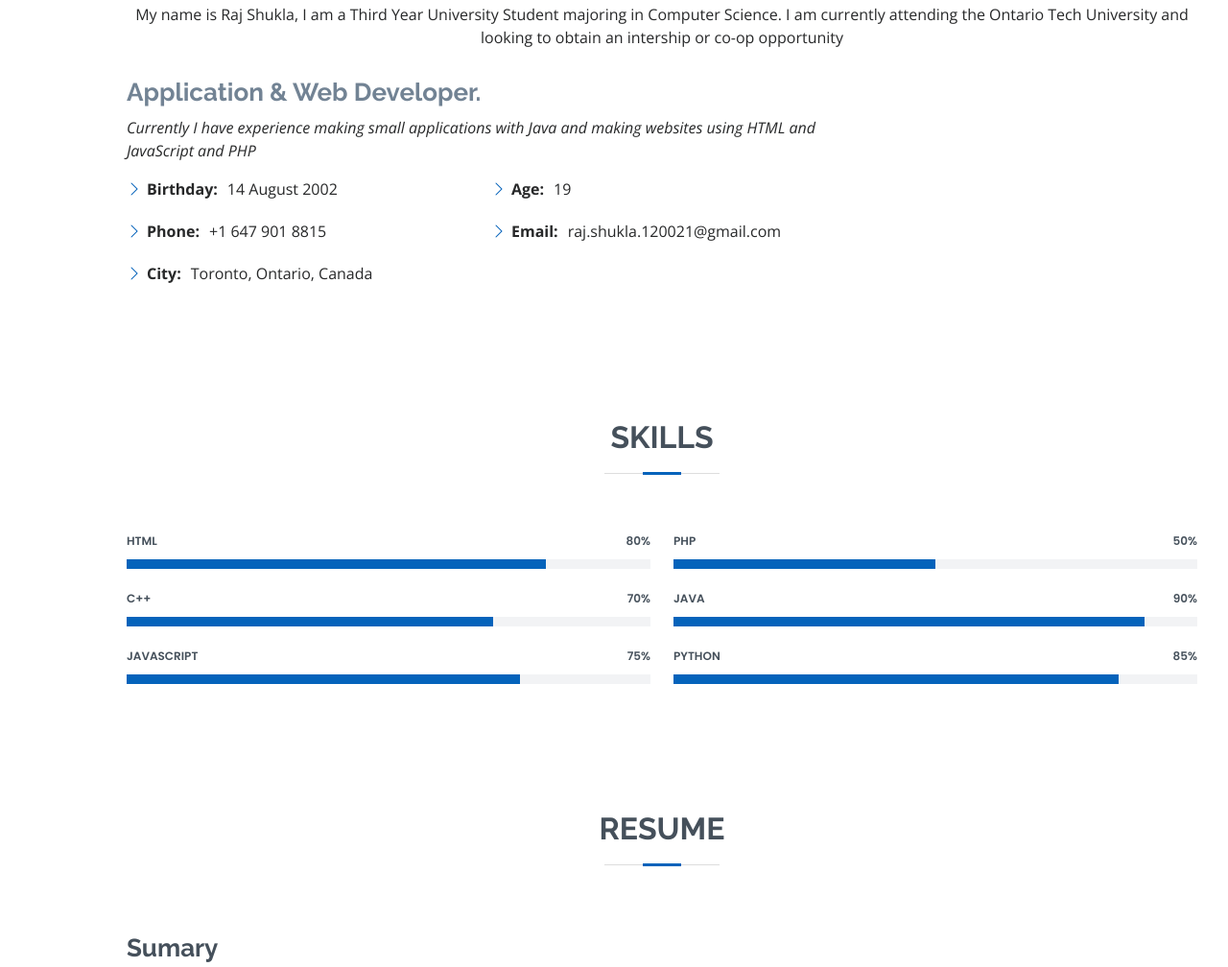
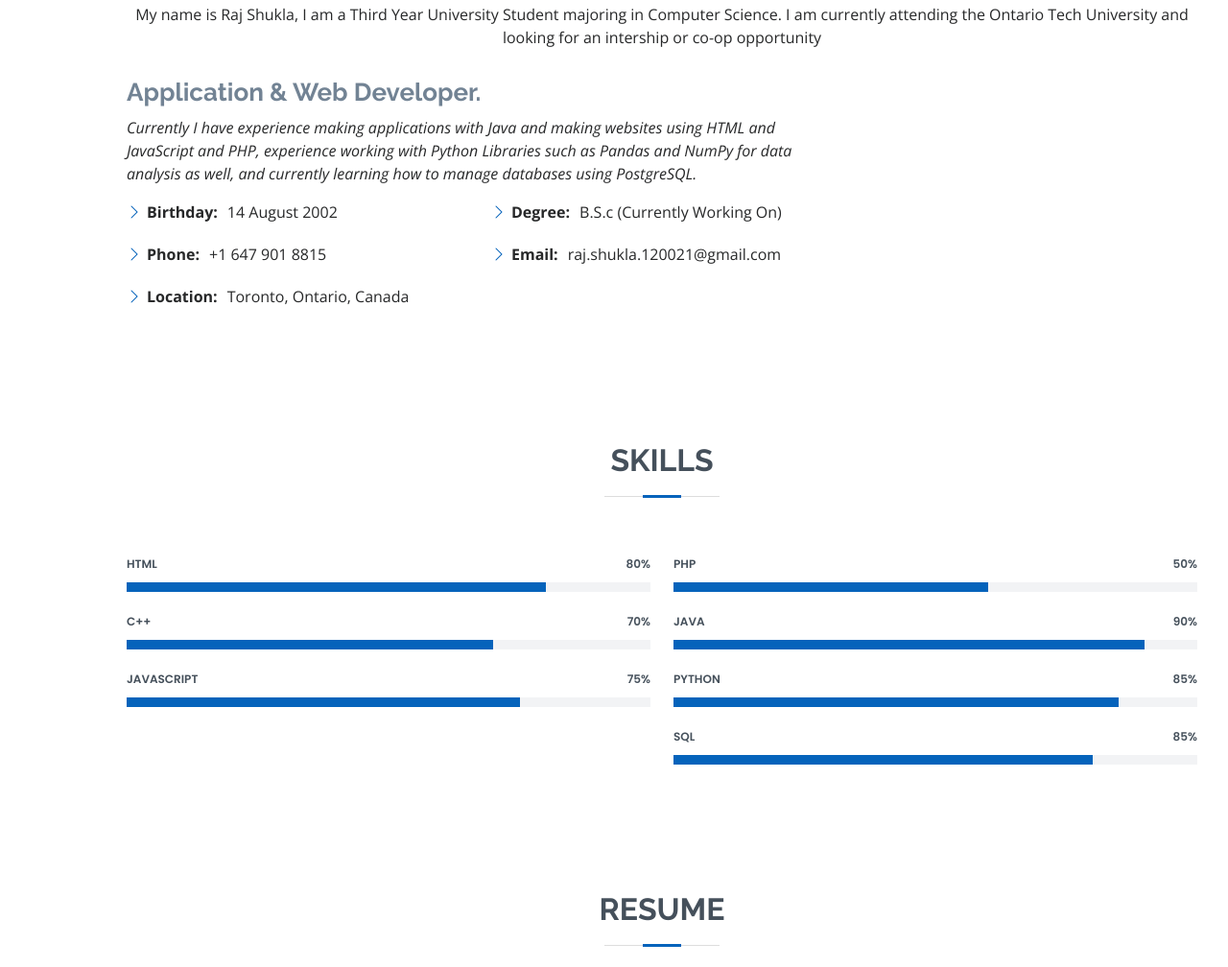
Before and after one commit to Raj-Shukla-2002/rajshukla, a plain HTML site: page index.html in a window 1280 px wide. Shown: the part 935-1943 px from the top of the page at 96% size. Drawn offline with nearby package versions, Linux system fonts and the light colour scheme.

Commit message:
Update index.html

```diff
--- a/index.html
+++ b/index.html
@@ -70,7 +70,7 @@
 
         <div class="section-title">
           <h2>About</h2>
-          <p>My name is Raj Shukla, I am a Third Year University Student majoring in Computer Science. I am currently attending the Ontario Tech University and looking to obtain an intership or co-op opportunity</p>
+          <p>My name is Raj Shukla, I am a Third Year University Student majoring in Computer Science. I am currently attending the Ontario Tech University and looking for an intership or co-op opportunity</p>
         </div>
 
         <div class="row">
@@ -80,20 +80,19 @@
           <div class="col-lg-8 pt-4 pt-lg-0 content">
             <h3>Application &amp; Web Developer.</h3>
             <p class="fst-italic">
-              Currently I have experience making small applications with Java and making websites using HTML and JavaScript and PHP
+              Currently I have experience making applications with Java and making websites using HTML and JavaScript and PHP, experience working with Python Libraries such as Pandas and NumPy for data analysis as well, and currently learning how to manage databases using PostgreSQL.
             </p>
             <div class="row">
               <div class="col-lg-6">
                 <ul>
                   <li><i class="bi bi-chevron-right"></i> <strong>Birthday:</strong> <span>14 August 2002</span></li>
                   <li><i class="bi bi-chevron-right"></i> <strong>Phone:</strong> <span>+1 647 901 8815</span></li>
-                  <li><i class="bi bi-chevron-right"></i> <strong>City:</strong> <span>Toronto, Ontario, Canada</span></li>
+                  <li><i class="bi bi-chevron-right"></i> <strong>Location:</strong> <span>Toronto, Ontario, Canada</span></li>
                 </ul>
               </div>
               <div class="col-lg-6">
                 <ul>
-                  <li><i class="bi bi-chevron-right"></i> <strong>Age:</strong> <span>19</span></li>
-                  <!--<li><i class="bi bi-chevron-right"></i> <strong>Degree:</strong> <span>B.S.c (Currently working on)</span></li>-->
+                  <li><i class="bi bi-chevron-right"></i> <strong>Degree:</strong> <span>B.S.c (Currently Working On)</span></li>
                   <li><i class="bi bi-chevron-right"></i> <strong>Email:</strong> <span>raj.shukla.120021@gmail.com</span></li>
                 </ul>
               </div>
@@ -145,7 +144,7 @@
             <div class="progress">
               <span class="skill">PHP <i class="val">50%</i></span>
               <div class="progress-bar-wrap">
-                <div class="progress-bar" role="progressbar" aria-valuenow="50" aria-valuemin="0" aria-valuemax="100"></div>
+                <div class="progress-bar" role="progressbar" aria-valuenow="60" aria-valuemin="0" aria-valuemax="100"></div>
               </div>
             </div>
 
@@ -160,6 +159,13 @@
               <span class="skill">Python <i class="val">85%</i></span>
               <div class="progress-bar-wrap">
                 <div class="progress-bar" role="progressbar" aria-valuenow="85" aria-valuemin="0" aria-valuemax="100"></div>
+              </div>
+            </div>
+
+            <div class="progress">
+              <span class="skill">SQL <i class="val">85%</i></span>
+              <div class="progress-bar-wrap">
+                <div class="progress-bar" role="progressbar" aria-valuenow="80" aria-valuemin="0" aria-valuemax="100"></div>
               </div>
             </div>
 
```
